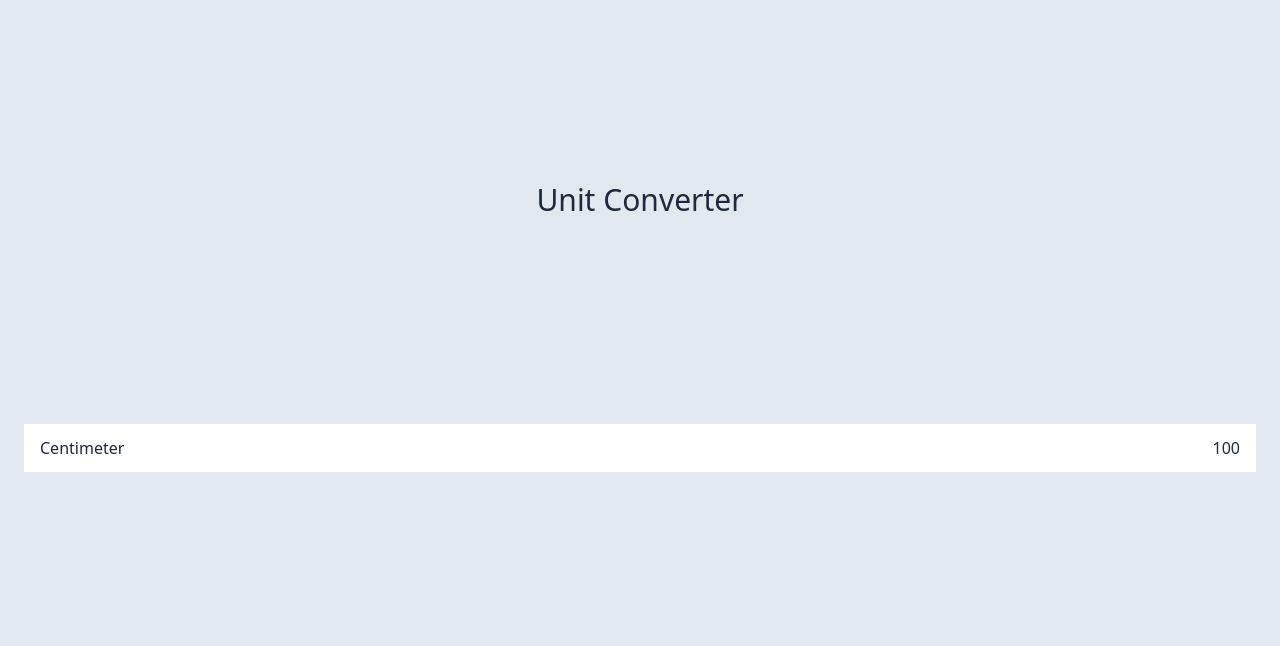
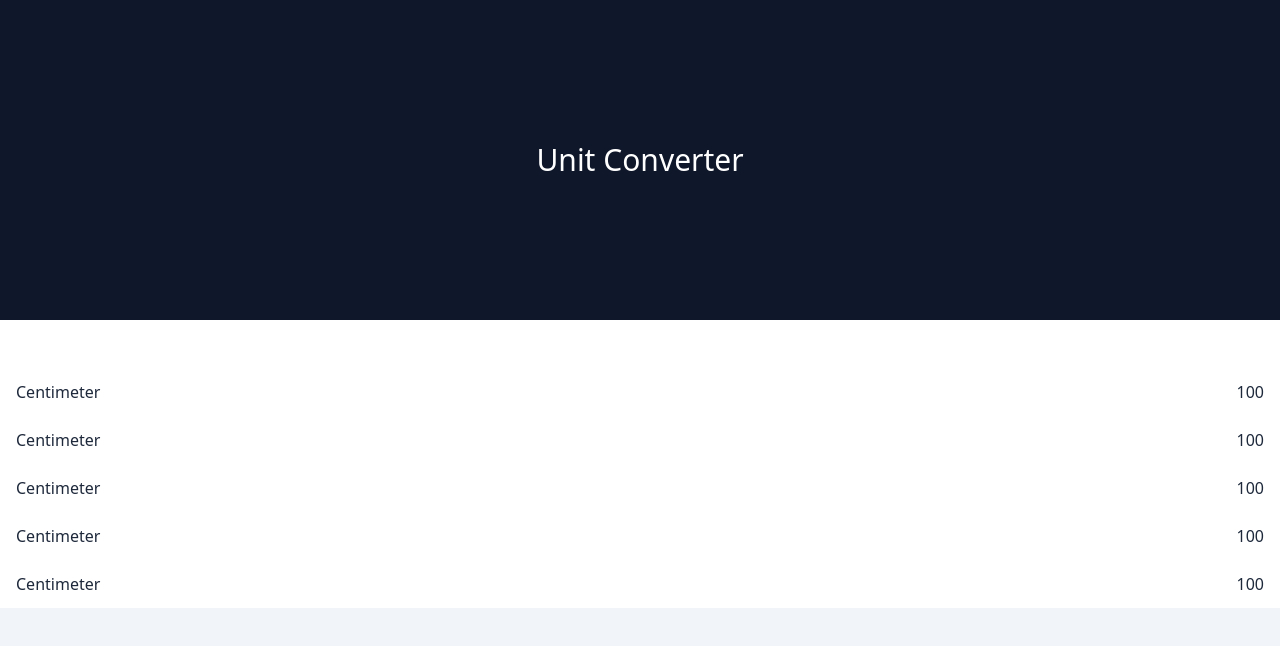
Before and after one commit to FlamingArch/react-unit-converter, a React (Vite) app: page / in a window 1280 px wide. Shown: the top 646 px of the page. Built offline with nearby package versions, Linux system fonts and the light colour scheme.

Commit message:
Added UI Elements

```diff
--- a/src/App.jsx
+++ b/src/App.jsx
@@ -1,19 +1,29 @@
-import React from "react";
-import Card from "./Components/Card";
+import React, { useState } from "react";
+import { Card, InputCard } from "./Components/Card";
 import List from "./Components/List";
 import Heading from "./Components/Heading";
 import TopBar from "./Components/TopBar";
+import Page from "./Components/Page";
+import DropDown from "./Components/DropDown";
 
 const App = () => {
+  const [dropdownVisible, setDropdownVisible] = useState(false);
+
   return (
-    <div className="grid bg-slate-200 text-slate-800 grid-rows-2 place-content-center h-screen w-screen">
+    <Page>
       <TopBar>
         <Heading>Unit Converter</Heading>
       </TopBar>
       <List>
+        <InputCard></InputCard>
+        <Card heading=" " content="" />
+        <Card heading="Centimeter" content="100" />
+        <Card heading="Centimeter" content="100" />
+        <Card heading="Centimeter" content="100" />
+        <Card heading="Centimeter" content="100" />
         <Card heading="Centimeter" content="100" />
       </List>
-    </div>
+    </Page>
   );
 };
 
--- a/src/Components/Card.jsx
+++ b/src/Components/Card.jsx
@@ -1,6 +1,6 @@
 import React from "react";
 
-function Card({ heading, content }) {
+export function Card({ heading, content, children }) {
   return (
     <div
       style={{ width: "clamp(100px, auto, 600px)" }}
@@ -12,4 +12,16 @@ function Card({ heading, content }) {
   );
 }
 
-export default Card
+export function InputCard({ text, onChange, children }) {
+  return (
+    <div className="flex justify-between border-2 border-transparent focus-within:shadow-md px-3 py-2 bg-white z-10 transition-all hover:shadow-lg fixed w-full overflow-clip">
+      {children}
+      <input
+        className="w-full bg-transparent outline-none text-right"
+        type="number"
+        value={text}
+        onChange={onChange}
+      />
+    </div>
+  );
+}
--- /dev/null
+++ b/src/Components/DropDown.jsx
@@ -0,0 +1,25 @@
+import React from "react";
+
+const DropDown = ({ visible, items }) => {
+  const dropdown_item_style =
+    "p-1 px-2 m-1 mx-2 hover:bg-blue-600 hover:text-white hover:shadow-xl rounded-xl fixed";
+
+  return (
+    <div
+      className={
+        "fixed flex flex-col shadow-xl rounded-xl overflow-clip" +
+        visible
+          ? ""
+          : "hidden"
+      }
+    >
+      {items.map((e, idx) => (
+        <p className={dropdown_item_style} onClick={e.action} key={idx}>
+          {e.label}
+        </p>
+      ))}
+    </div>
+  );
+};
+
+export default DropDown;
--- a/src/Components/Heading.jsx
+++ b/src/Components/Heading.jsx
@@ -1,7 +1,7 @@
 import React from "react";
 
 const Heading = ({ children }) => {
-  return <h1 className="text-3xl font-light">{children}</h1>;
+  return <h1 className="text-3xl font-light text-white">{children}</h1>;
 };
 
 export default Heading;
--- a/src/Components/List.jsx
+++ b/src/Components/List.jsx
@@ -1,7 +1,11 @@
 import React from "react";
 
 const List = ({ children }) => {
-  return <div className="flex flex-col w-screen p-6">{children}</div>;
+  return (
+    <div className="flex flex-col w-screen overflow-scroll relative list-round">
+      {children}
+    </div>
+  );
 };
 
 export default List;
--- /dev/null
+++ b/src/Components/Page.jsx
@@ -0,0 +1,11 @@
+import React from "react";
+
+const Page = ({ children }) => {
+  return (
+    <div className="grid page bg-slate-100 text-slate-800 grid-rows-2 place-content-center h-screen w-screen">
+      {children}
+    </div>
+  );
+};
+
+export default Page;
--- a/src/Components/TopBar.jsx
+++ b/src/Components/TopBar.jsx
@@ -2,7 +2,7 @@ import React, { Children } from "react";
 
 const TopBar = ({ children }) => {
   return (
-    <div className="flex place-content-center place-items-center text-center">
+    <div className="flex bg-slate-900 place-content-center place-items-center text-center">
       {children}
     </div>
   );
--- a/src/index.css
+++ b/src/index.css
@@ -1,3 +1,7 @@
 @tailwind base;
 @tailwind components;
 @tailwind utilities;
+
+.page {
+  grid-template-rows: clamp(128px, 50%, 320px) 1fr;
+}
```
